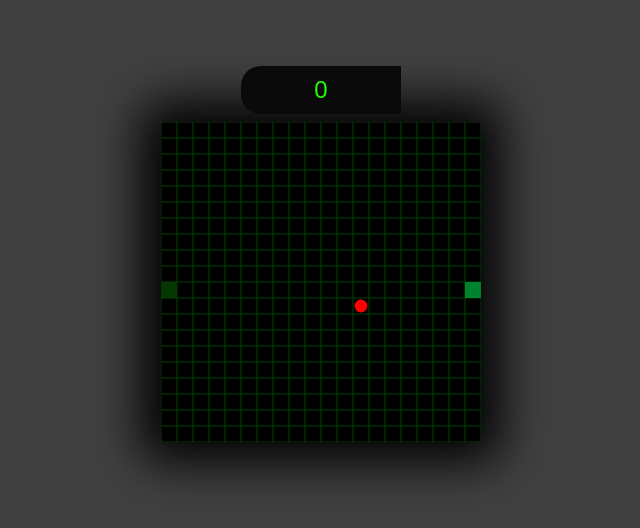
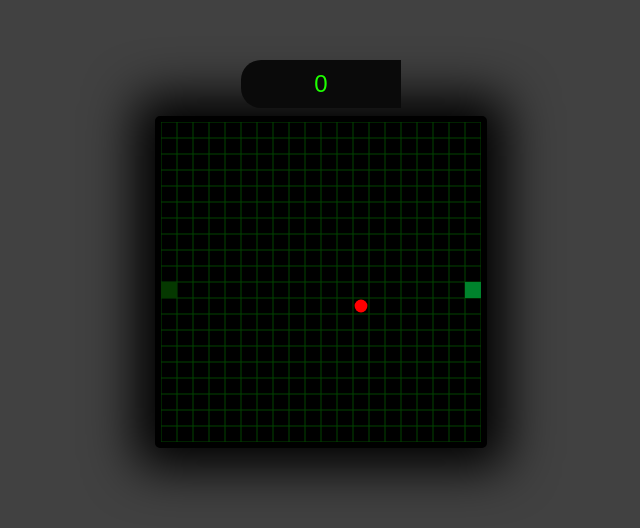
Before and after one commit to danilabais/snake-game, a website: page app/index.html in a window 1280 px wide. Shown: the part 150-678 px from the top of the page, without its empty margins (319-959 px from the left). Drawn offline with Linux system fonts and the light colour scheme.

Commit message:
done main module - game snake

```diff
--- a/app/scss/style.scss
+++ b/app/scss/style.scss
@@ -57,6 +57,7 @@
     &__canvas {
         background-color: #141414;
         border-radius: 5px;
+        border: 6px solid;
         box-shadow: 0px 0px 50px 20px #000000;
         display: flex; //Если убрать это, то высота будет на 4px больше ??
         background-image: url("../images/vectorpaint.svg");
```
Also changed, not shown: app/css/style.min.css, dist/css/style.min.css, dist/index.html, dist/js/main.min.js.
